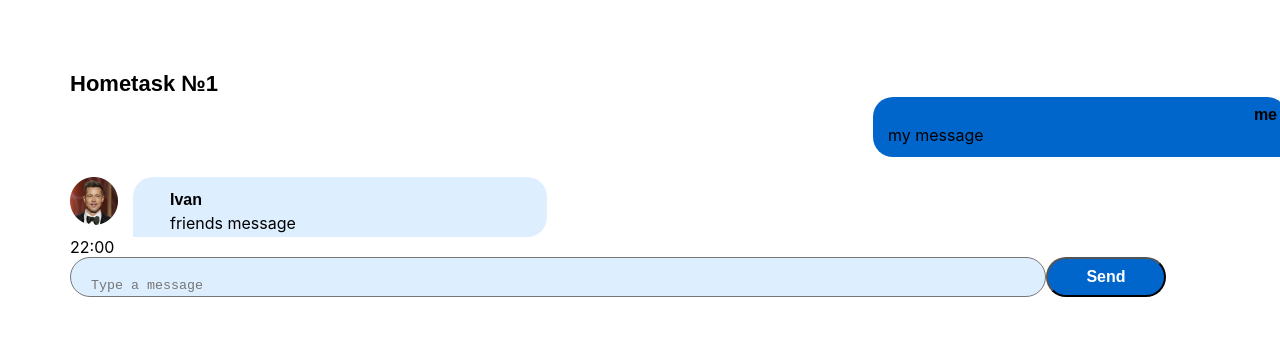
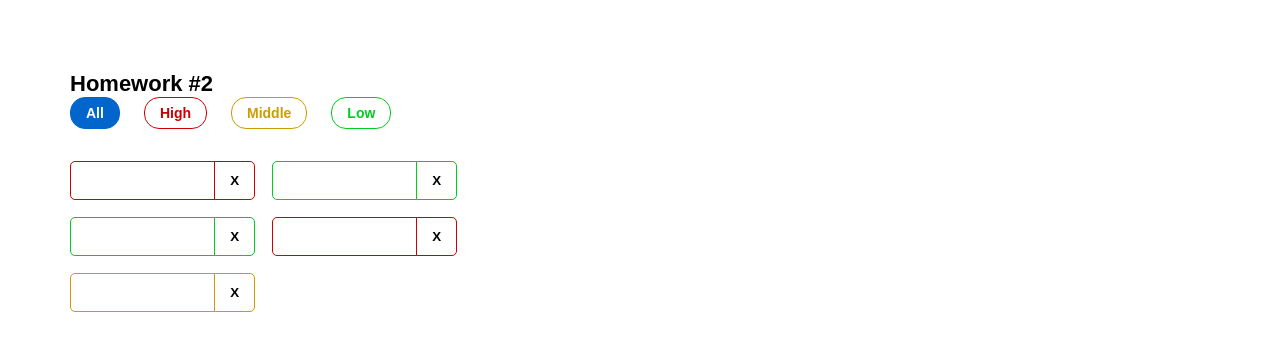
Before and after one commit to gem4ik/hwWithAutoCheck, a React (Create React App) app: page / in a window 1280 px wide. Shown: the top 350 px of the page. Built offline with nearby package versions, Linux system fonts and the light colour scheme.

Commit message:
minor fix

```diff
--- a/src/s1-main/App.module.css
+++ b/src/s1-main/App.module.css
@@ -16,3 +16,6 @@ margin: 70px;
 
 .display {
 }
+.Hw2 {
+    margin-top: 50px;
+}
--- a/src/s1-main/App.tsx
+++ b/src/s1-main/App.tsx
@@ -1,13 +1,16 @@
 import React from 'react'
 import s from './App.module.css'
 import HW1 from '../s2-homeworks/hw01/HW1'
+import HW2 from "../s2-homeworks/hw02/HW2";
 
 function App() {
     return (
         <div className={s.App}>
-            <HW1/>
+            {/*<HW1/>*/}
             {/*раскомментировать по ходу выполнения*/}
-            {/*<HW2/>*/}
+            <div className={s.Hw2}>
+                <HW2/>
+            </div>
             {/*<HW3/>*/}
             {/*<HW4/>*/}
 
--- a/src/s2-homeworks/hw01/message-sender/MessageSender.module.css
+++ b/src/s2-homeworks/hw01/message-sender/MessageSender.module.css
@@ -7,11 +7,10 @@
     min-height: 40px;
     background-color: #DDEEFF;
     border-radius: 20px;
-    width: 976px;
+    width: 100%;
     padding-top: 10px;
 }
 .textarea::placeholder{
-    padding-top: 10px;
     padding-left: 20px;
 }
 
--- a/src/s2-homeworks/hw02/HW2.tsx
+++ b/src/s2-homeworks/hw02/HW2.tsx
@@ -3,8 +3,6 @@ import Affairs from './affairs/Affairs'
 import s2 from '../../s1-main/App.module.css'
 
 /*
-* 1 - описать типы AffairPriorityType, AffairType
-* 2 - указать нужный тип для defaultAffairs
 * 3 - дописать типы и логику функции filterAffairs и проверить её тестами
 * 4 - выполнить пункт 3 для функции deleteAffair
 * 5 - указать нужный тип в useState с affairs
@@ -17,16 +15,16 @@ import s2 from '../../s1-main/App.module.css'
 * */
 
 // types
-export type AffairPriorityType = any // need to fix any
+export type AffairPriorityType = "high" | "middle" | "low"
 export type AffairType = {
-    _id: any // need to fix any
-    name: any // need to fix any
+    _id: number
+    name: string
     priority: AffairPriorityType
 }
 export type FilterType = 'all' | AffairPriorityType
 
 // constants
-const defaultAffairs: any = [ // need to fix any
+const defaultAffairs: Array<AffairType> = [
     {_id: 1, name: 'React', priority: 'high'}, // студенты могут изменить содержимое name и количество элементов в массиве, ...priority не менять!
     {_id: 2, name: 'anime', priority: 'low'},
     {_id: 3, name: 'games', priority: 'low'},
```
